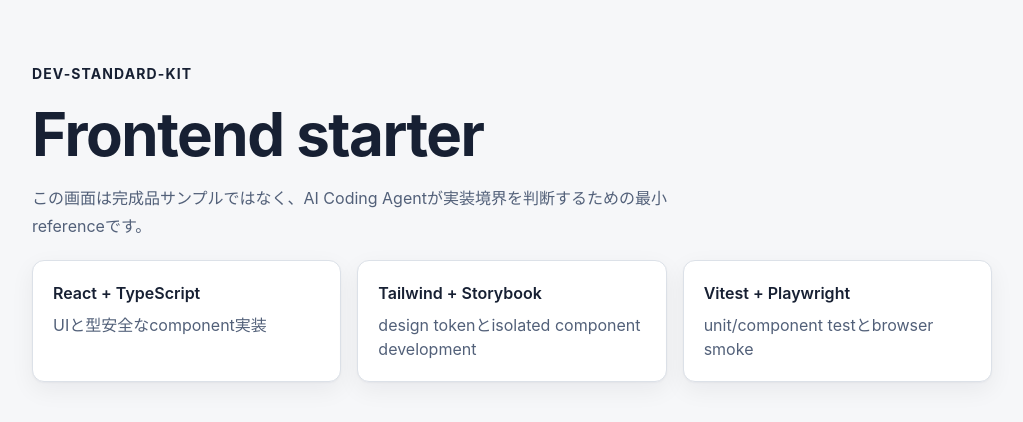
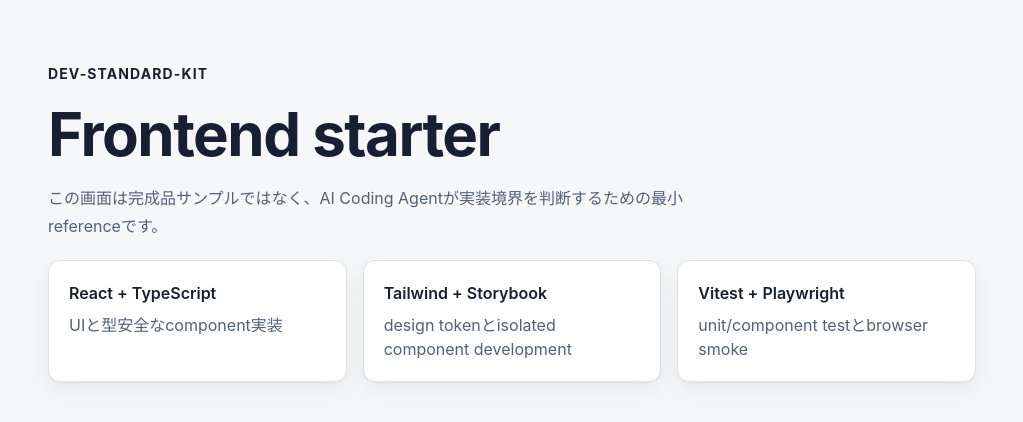
Before and after one commit to yoshikatsu-shimizu-16/dev-standard-kit, a React (Vite) app in the folder frontend/: page / in a window 1280 px wide. Shown: the top 422 px of the page, without its empty margins (128-1151 px from the left). Built offline with nearby package versions, Linux system fonts and the light colour scheme.

Commit message:
fix(frontend): use robust Tailwind app width utilities

```diff
--- a/frontend/src/app/App.tsx
+++ b/frontend/src/app/App.tsx
@@ -2,7 +2,7 @@
 
 export function App() {
   return (
-    <main className="mx-auto w-[min(960px,calc(100%-2rem))] py-16">
+    <main className="mx-auto w-full max-w-[960px] px-4 py-16">
       <StarterOverview />
     </main>
   )
```
